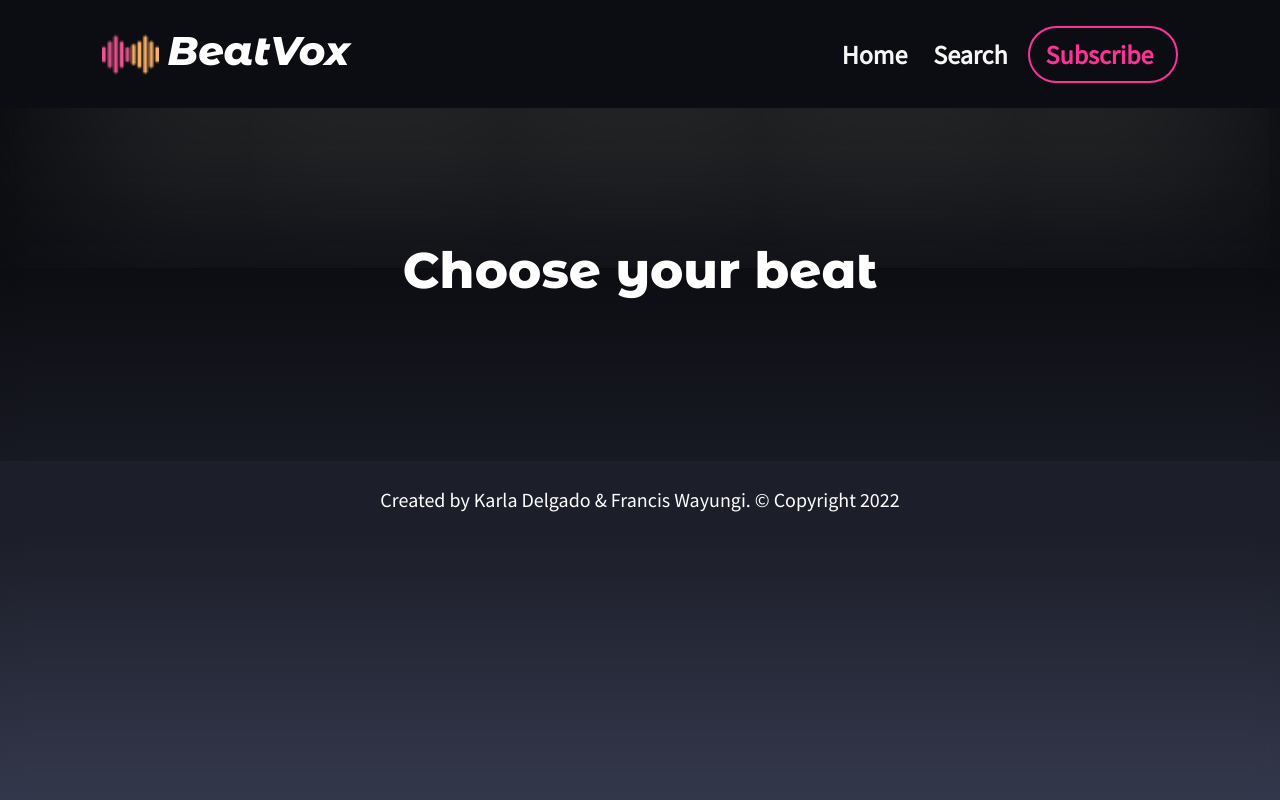
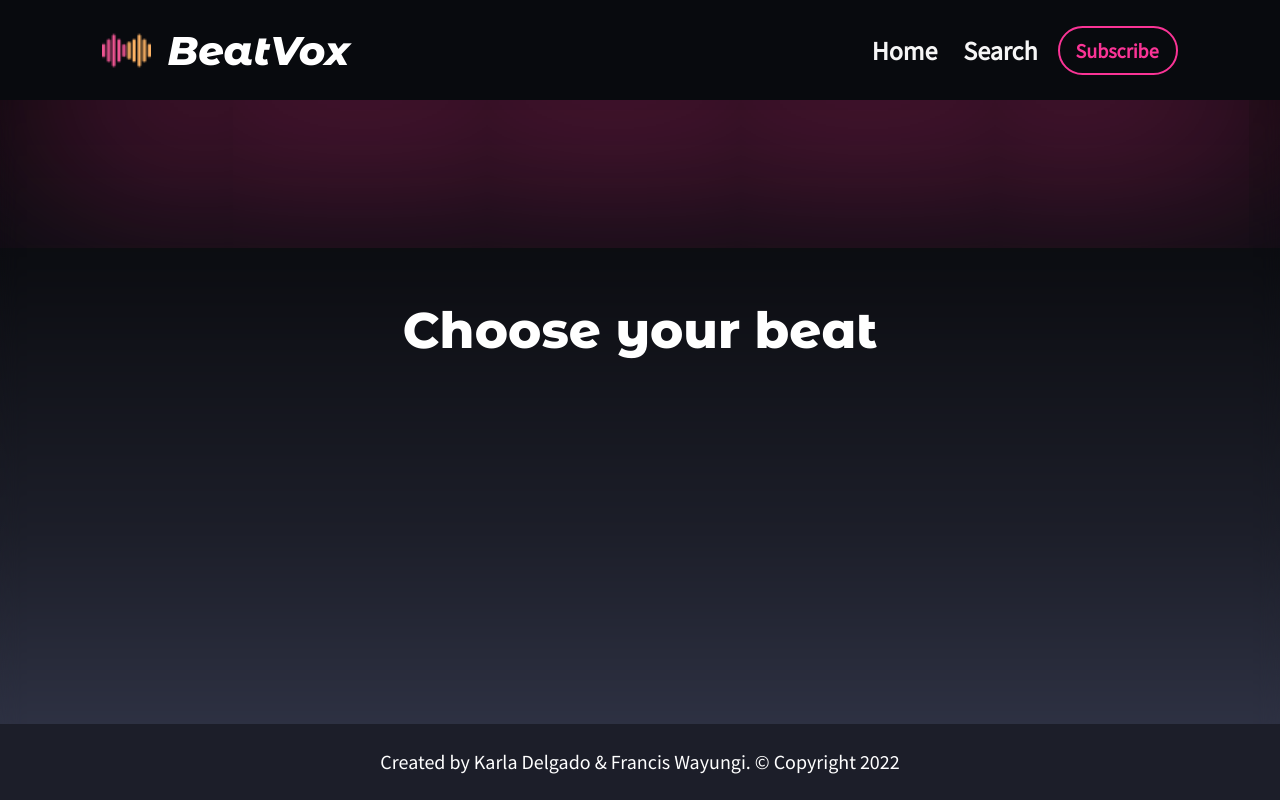
Before and after one commit to karlavdelgadof/Capstone-M2-JS, a website built with webpack: page src/index.html in a window 1280 px wide. Built offline with nearby package versions, Linux system fonts and the light colour scheme; no server answers.

Commit message:
Update styles

```diff
--- a/src/style.css
+++ b/src/style.css
@@ -22,6 +22,7 @@ body {
   min-height: 100vh;
   display: flex;
   flex-direction: column;
+  justify-content: space-between;
   align-items: center;
   background-image: linear-gradient(180deg, #040506, #0c0d12, #1c1e29, #34384c);
   background-blend-mode: soft-light;
@@ -29,7 +30,6 @@ body {
   background-position: center;
   background-size: cover;
   backdrop-filter: blur(10px);
-  position: relative;
   font-family: 'Source Sans Pro', sans-serif;
 }
 
@@ -39,8 +39,8 @@ body {
   width: 100%;
   padding: 2% 8%;
   position: fixed;
-  background-color: #0c0d12;
-  box-shadow: 25px 40px 214px -40px rgba(255, 255, 255, 1);
+  background-color: #080a0e;
+  box-shadow: 25px 40px 214px -20px rgba(250, 52, 150, 1);
 }
 
 #logo {
@@ -87,6 +87,7 @@ body {
 
 #nav-links li + li + li a {
   color: #fa3496;
+  font-size: 1rem;
 }
 
 #home-btn {
@@ -98,6 +99,7 @@ body {
 
 #artist-counter {
   order: 1;
+  font-size: 1.3rem;
 }
 
 #page-footer {
@@ -119,7 +121,7 @@ body {
 }
 
 #list {
-  margin-top: 12rem;
+  margin: 15rem 0 8rem;
   display: flex;
   flex-direction: column;
   gap: 5rem;
@@ -144,7 +146,6 @@ body {
 }
 
 .artist-img {
-  /* box-shadow: 0 0 58px 3px rgba(250, 53, 150, 0.77); */
   box-shadow: 0 0 80px -10px rgba(250, 52, 150, 1);
   border-radius: 0 167px 10px 10px;
 }
@@ -257,5 +258,5 @@ div.show {
 }
 
 #subscribe-btn {
-  width: 150px;
+  width: 120px;
 }
```
